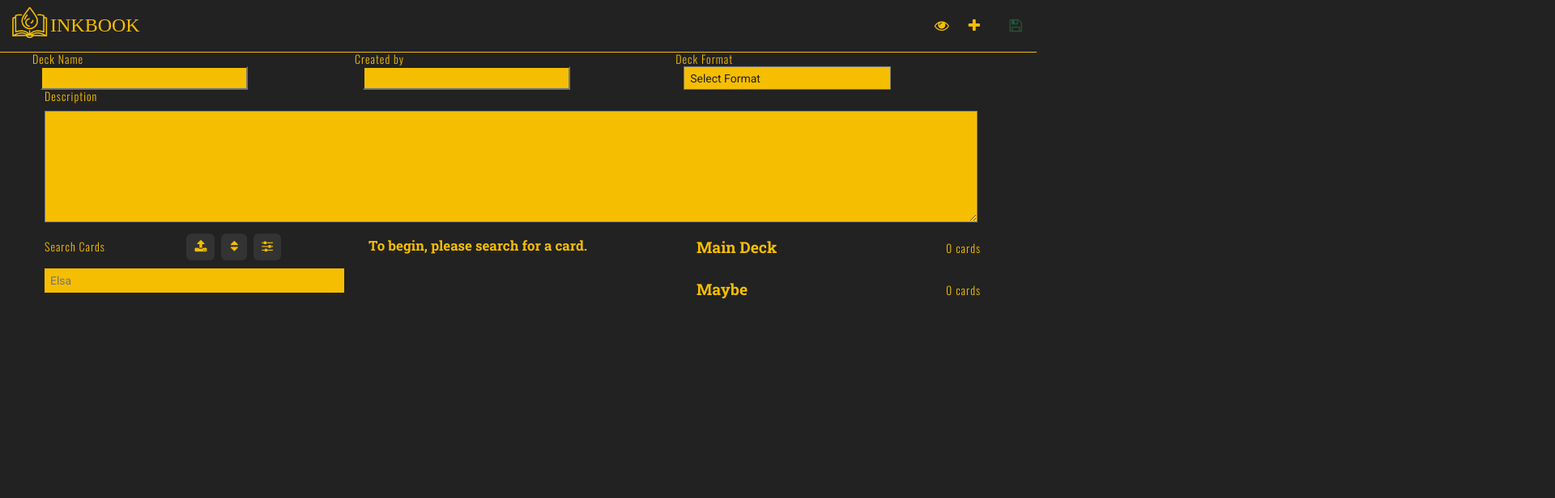
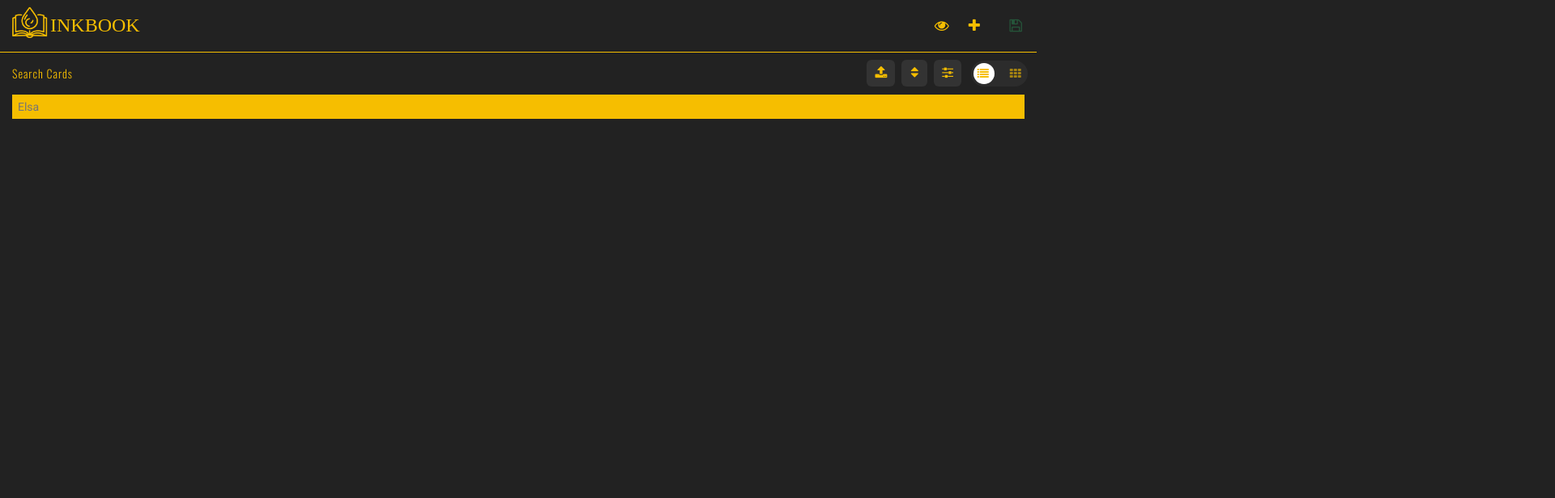
Before and after one commit to Lykae/inkbook, a React (Create React App) app: page /decks/new in a window 1280 px wide. Shown: the top 616 px of the page at 81% size, 1920 px wide, since content can reach past the window. Built offline with nearby package versions, Linux system fonts and the light colour scheme; a web font is replaced by a local one.

Commit message:
update to cardview, desktop version update

```diff
--- a/public/style/css/application.css
+++ b/public/style/css/application.css
@@ -164,6 +164,7 @@
   /*padding-left: 10px;*/
   /*padding-right: 10px;*/}
 
+/*
 @media (min-width: 768px) {
   .container {
     width: 750px; } }
@@ -173,15 +174,15 @@
 @media (min-width: 1200px) {
   .container {
     width: 1170px; } }
+
+    */
 .container-fluid {
   margin-right: auto;
   margin-left: auto;
   padding-left: 15px;
   padding-right: 15px; }
 
-.row {
-  margin-left: -15px;
-  margin-right: -15px; }
+.row {}
 
 .col, .col-xs-1, .col-sm-1, .col-md-1, .col-lg-1, .col-xs-2, .col-sm-2, .col-md-2, .col-lg-2, .col-xs-3, .col-sm-3, .col-md-3, .col-lg-3, .col-xs-4, .col-sm-4, .col-md-4, .col-lg-4, .col-xs-5, .col-sm-5, .col-md-5, .col-lg-5, .col-xs-6, .col-sm-6, .col-md-6, .col-lg-6, .col-xs-7, .col-sm-7, .col-md-7, .col-lg-7, .col-xs-8, .col-sm-8, .col-md-8, .col-lg-8, .col-xs-9, .col-sm-9, .col-md-9, .col-lg-9, .col-xs-10, .col-sm-10, .col-md-10, .col-lg-10, .col-xs-11, .col-sm-11, .col-md-11, .col-lg-11, .col-xs-12, .col-sm-12, .col-md-12, .col-lg-12 {
   position: relative;
@@ -345,6 +346,7 @@
 .col-xs-offset-0 {
   margin-left: 0%; }
 
+/*
 @media (min-width: 768px) {
   .col, .col-sm-1, .col-sm-2, .col-sm-3, .col-sm-4, .col-sm-5, .col-sm-6, .col-sm-7, .col-sm-8, .col-sm-9, .col-sm-10, .col-sm-11, .col-sm-12 {
     float: left; }
@@ -812,7 +814,8 @@
     margin-left: 8.33333333%; }
 
   .col-lg-offset-0 {
-    margin-left: 0%; } }
+    margin-left: 0%; } }´
+*/
 .clearfix,
 .clearfix:before,
 .clearfix:after,
@@ -1524,12 +1527,14 @@ footer {
       font-size: 2em; }
 
 .deck_inputs {
+  margin: 10px;
   display: -webkit-box;
   display: -ms-flexbox;
   display: flex;
-  -webkit-box-align: center;
-      -ms-flex-align: center;
-          align-items: center; }
+  flex-direction: column;
+  -webkit-box-align: start;
+      -ms-flex-align: start;
+          align-items: start; }
   .deck_inputs input, .deck_inputs select {
     width: 20vw }
   .deck_inputs:before {
@@ -1820,7 +1825,6 @@ footer {
     .deck_output_header span {
       font-family: "Roboto", sans-serif; }
   .deck_output_cards {
-    overflow-y: scroll;
     font-family: "Roboto", sans-serif;
     overflow-x: hidden; }
     .deck_output_cards div {
@@ -1870,6 +1874,7 @@ footer {
     margin-bottom: 10px; }
   .deck_bottom textarea {
     background-color: #F6BE00;
+    margin: 10px;
     color: #222;
     width: 90vw;
     padding: 5px;
--- a/src/components/card_view.js
+++ b/src/components/card_view.js
@@ -52,22 +52,26 @@ export default function CardViewer({
     };
 
     const goNext = () => {
+      const next = (currentIndex + 1) % cards.length;
+
       setAnimating(true);
       setOffset({ x: -400, y: 0 });
 
       setTimeout(() => {
-        setCurrentIndex((i) => (i + 1) % cards.length);
+        setCurrentIndex(next);
         setOffset({ x: 0, y: 0 });
         setAnimating(false);
       }, 200);
     };
 
     const goPrev = () => {
+      const prev = (currentIndex - 1 + cards.length) % cards.length;
+
       setAnimating(true);
       setOffset({ x: 400, y: 0 });
 
       setTimeout(() => {
-        setCurrentIndex((i) => (i - 1 + cards.length) % cards.length);
+        setCurrentIndex(prev);
         setOffset({ x: 0, y: 0 });
         setAnimating(false);
       }, 200);
@@ -123,7 +127,6 @@ export default function CardViewer({
 
           <div
             className="card-swipe-area"
-            key={currentIndex}
             onPointerDown={onPointerDown}
             onPointerMove={onPointerMove}
             onPointerUp={onPointerUp}
--- a/src/components/deck_detail.js
+++ b/src/components/deck_detail.js
@@ -19,10 +19,15 @@ export default function DeckDetail() {
 
   const deck = useSelector(state => state.decks.selectedDeck);
 
-  const [activeCard, setActiveCard] = useState({
-    image: './../../img/mtg-back.jpg',
-    name: 'Select a card'
+  const [viewerState, setViewerState] = useState({
+    cards: [],
+    index: 0
   });
+
+  //const [activeCard, setActiveCard] = useState({
+  //  image: './../../img/mtg-back.jpg',
+  //  name: 'Select a card'
+  //});
 
   useEffect(() => {
     dispatch(fetchDeck(id));
@@ -38,7 +43,6 @@ export default function DeckDetail() {
   }, []);
 
   const [viewerOpen, setViewerOpen] = useState(false);
-  const [currentIndex, setCurrentIndex] = useState(0);
 
   const cardList = useMemo(() => {
     return (deck?.cards || []).map((c) => ({
@@ -54,42 +58,52 @@ export default function DeckDetail() {
     return (deck?.maybeboard || []).map((c) => ({
       ...c,
       name: c.name || c.Name,
+      cost: c.cost ?? c.Cost,
       set_name: c.set_name || c.Set_Name,
       image: c.image || c.Image
     }));
   }, [deck?.maybeboard]);
 
-  //const handleCardClick = (card) => {
-  //  setActiveCard(card);
-  //};
+  const viewerCards = useMemo(() => {
+    const map = new Map();
 
-  const viewerCards = useMemo(() => {
-    const seen = new Set();
-
-    return cardList.filter((card) => {
+    for (const card of cardList) {
       const key = getCardKey(card);
 
-      if (seen.has(key)) return false;
-      seen.add(key);
-      return true;
-    });
+      if (!map.has(key)) {
+        map.set(key, { ...card, _key: key });
+      }
+    }
+
+    return Array.from(map.values());
   }, [cardList]);
 
-  const handleCardClick = (card) => {
-    const index = viewerCards.findIndex(
-      c =>
-        c.name === card.name &&
-        c.cost === card.cost &&
-        c.set_name === card.set_name
-    );
+  const maybeViewerCards = useMemo(() => {
+    const map = new Map();
 
-    setCurrentIndex(index >= 0 ? index : 0);
+    for (const card of maybeList) {
+      const key = getCardKey(card);
 
-    if (window.innerWidth < 768) {
-      setViewerOpen(true);
-    } else {
-      setActiveCard(card);
+      if (!map.has(key)) {
+        map.set(key, { ...card, _key: key });
+      }
     }
+
+    return Array.from(map.values());
+  }, [maybeList]);
+
+  const handleCardClick = (card, source = viewerCards) => {
+    const cardsSnapshot = [...source];
+    const key = getCardKey(card);
+
+    const index = cardsSnapshot.findIndex(c => getCardKey(c) === key);
+
+    setViewerState({
+      cards: cardsSnapshot,
+      index: index >= 0 ? index : 0
+    });
+
+    setViewerOpen(true);
   };
 
   const handleDeleteDeck = async () => {
@@ -127,7 +141,10 @@ export default function DeckDetail() {
 
   const handleCloseViewer = () => {
     setViewerOpen(false);
-    setCurrentIndex(0);
+    setViewerState({
+      cards: [],
+      index: 0
+    });
   };
 
   const handleExport = () => {
@@ -167,7 +184,7 @@ export default function DeckDetail() {
           <div
             key={getCardKey(card)}
             className="mobile_card_item"
-            onClick={() => handleCardClick(card)}
+            onClick={() => handleCardClick(card, viewerCards)}
           >
             <img src={card.image} alt={card.name} />
 
@@ -180,23 +197,39 @@ export default function DeckDetail() {
     );
   };
 
+  const getViewerSource = (type) => {
+    switch (type) {
+      case 'maybe':
+        return maybeViewerCards;
+      case 'main':
+      default:
+        return viewerCards;
+    }
+  };
+
   const renderList = (list, isMaybe = false) => {
-    const grouped = list.reduce((acc, card) => {
-      const key = getCardKey(card);
+    const grouped = Object.values(
+      list.reduce((acc, card) => {
+        const key = getCardKey(card);
 
-      if (!acc[key]) {
-        acc[key] = { card, count: 0 };
-      }
+        if (!acc[key]) {
+          acc[key] = {
+            card,
+            count: 0,
+            key
+          };
+        }
 
-      acc[key].count += 1;
-      return acc;
-    }, {});
+        acc[key].count++;
+        return acc;
+      }, {})
+    );
 
     return Object.values(grouped)
-      .sort((a, b) => a.card.name.localeCompare(b.card.name))
+      //.sort((a, b) => a.card.name.localeCompare(b.card.name))
       .map(({ card, count }) => (
         <div key={getCardKey(card)} className="deck_row"
-            onClick={() => handleCardClick(card)}>
+            onClick={() => handleCardClick(card, isMaybe === true ? maybeViewerCards : viewerCards)}>
 
           <div className="card_name">
             <strong className="card_title">
@@ -220,30 +253,30 @@ export default function DeckDetail() {
       ));
   };
 
-  const renderCardsColumn = () => (
-    <div className="deck_output">
-      <div className="deck_output_header">
-        <h5>Main Deck</h5>
-        <label>{cardList.length} cards</label>
-      </div>
-
-      <div className="deck_output_cards">
-        {renderList(cardList)}
-      </div>
-    </div>
-  );
-
-  const renderViewerColumn = () => (
-    <div className="deck_detail_active_card">
-      <AnimateOnChange
-        baseClassName="active-card"
-        animationClassName="active-card-animate"
-        animate={true}
-      >
-        <img src={activeCard.image} alt={activeCard.name} />
-      </AnimateOnChange>
-    </div>
-  );
+  //const renderCardsColumn = () => (
+  //  <div className="deck_output">
+  //    <div className="deck_output_header">
+  //      <h5>Main Deck</h5>
+  //      <label>{cardList.length} cards</label>
+  //    </div>
+//
+  //    <div className="deck_output_cards">
+  //      {renderList(cardList)}
+  //    </div>
+  //  </div>
+  //);
+//
+  //const renderViewerColumn = () => (
+  //  <div className="deck_detail_active_card">
+  //    <AnimateOnChange
+  //      baseClassName="active-card"
+  //      animationClassName="active-card-animate"
+  //      animate={true}
+  //    >
+  //      <img src={activeCard.image} alt={activeCard.name} />
+  //    </AnimateOnChange>
+  //  </div>
+  //);
 
   const renderStatsColumn = () => (
     <>
@@ -266,11 +299,11 @@ export default function DeckDetail() {
         {/* CONTENT GRID */}
         <div className="stats_grid">
 
-          <div>
+          <div className="piechart_container">
             <div className="stats_header">
               Colors
             </div>
-            <div>
+            <div className="piechart">
               <ColorChart deck={deck} />
             </div>
           </div>
@@ -318,7 +351,7 @@ export default function DeckDetail() {
             Delete deck
           </button>
 
-          <SampleHand deck={deck} />
+          <SampleHand deck={deck} handleCardClick={handleCardClick} />
         </div>
       </div>
     </>
@@ -343,23 +376,6 @@ export default function DeckDetail() {
 
   return (
     <div className="container deck_detail">
-    {!isMobile && (
-      <div className="row">
-        <div className="col-sm-4">{renderCardsColumn()}</div>
-        <div className="col-sm-5">{renderViewerColumn()}</div>
-        <div className="col-sm-3">
-          {renderStatsColumn()}
-          <div className="deck_detail_well">
-            <div className="deck_detail_well_header">Maybe</div>
-            <div className="deck_detail_well_body">
-              <span>Not implemented yet</span>
-            </div>
-          </div>
-        </div>
-      </div>
-    )}
-
-    {isMobile && (
       <div className="mobile_view_container">
 
         {view === 'cards' && (
@@ -387,7 +403,7 @@ export default function DeckDetail() {
             </div>
 
             <div className="deck_output_cards">
-              {renderList(maybeList)}
+              {renderList(maybeList, true)}
             </div>
           </div>
         )}
@@ -395,9 +411,7 @@ export default function DeckDetail() {
         {view === 'tools' && renderTools()}
 
       </div>
-    )}
 
-    {isMobile && (
       <div className="mobile_bottombar">
 
         <button onClick={() => setView('stats')} className="nav_btn">
@@ -421,13 +435,14 @@ export default function DeckDetail() {
         </button>
 
       </div>
-    )}
 
       <CardViewer
         open={viewerOpen}
-        cards={viewerCards}
-        currentIndex={currentIndex}
-        setCurrentIndex={setCurrentIndex}
+        cards={viewerState.cards}
+        currentIndex={viewerState.index}
+        setCurrentIndex={(i) =>
+          setViewerState(s => ({ ...s, index: i }))
+        }
         onClose={handleCloseViewer}
         showEditControls={false}
         getCount={getCount}
--- a/src/components/deck_new.js
+++ b/src/components/deck_new.js
@@ -316,9 +316,10 @@ export default function NewDeck() {
     setViewerCards(uniqueCards);
     setCurrentIndex(index >= 0 ? index : 0);
 
-    if (window.innerWidth < 768) {
+    //if (window.innerWidth < 768) {
+    //  setViewerOpen(true);
+    //}
     setViewerOpen(true);
-    }
   };
 
   const handleCloseViewer = () => {
@@ -472,140 +473,6 @@ export default function NewDeck() {
   return (
     <div className="container deck">
       {renderError()}
-
-      <div className="desktop_layout">
-
-        <div className="deck_inputs row">
-          <div className="deck_inputs_group">
-            <label>Deck Name</label>
-            <input
-              value={deckName}
-              onChange={(e) => markDirty(setDeckName)(e.target.value)}
-            />
-          </div>
-
-          <div className="deck_inputs_group">
-            <label>Created by</label>
-            <input
-              value={deckCreator}
-              onChange={(e) => markDirty(setDeckCreator)(e.target.value)}
-            />
-          </div>
-
-          <div className="deck_inputs_group">
-            <label>Deck Format</label>
-            <select
-              value={deckFormat}
-              onChange={(e) => markDirty(setDeckFormat)(e.target.value)}
-            >
-              <option value="">Select Format</option>
-              {getFormats().map(format => (
-                <option key={format} value={format}>
-                  {format}
-                </option>
-              ))}
-            </select>
-          </div>
-        </div>
-
-        <div className="deck_bottom">
-          <label>Description</label>
-          <textarea
-            value={deckDescription}
-            onChange={(e) => markDirty(setDeckDescription)(e.target.value)}
-          />
-        </div>
-
-        <div className="row">
-          <CardSearch
-            layout={layout}
-            setLayout={setLayout}
-            openViewer={openViewer}
-            getCount={getCount}
-            onIncrease={increaseCard}
-            onDecrease={decreaseCard}
-            page={page}
-            setPage={setPage}
-            setImportOpen={setImportOpen}
-            deckFormat={deckFormat}
-          />
-
-          <div className="col-sm-4 selected_card">
-
-            {!selectedCard && (
-              <h5>To begin, please search for a card.</h5>
-            )}
-
-            {selectedCard && (
-              <div>
-
-                <div className="selected_card_image">
-                  <img
-                    src={selectedCard.Image}
-                    alt={selectedCard.Name}
-                    onClick={() => openViewer([selectedCard], selectedCard)}
-                  />
-                </div>
-
-                <div className="selected_card_details">
-
-                  <div className="selected_card_details_head">
-                    <strong>{selectedCard.Name}</strong>
-                  </div>
-
-                  <div className="selected_card_buttons">
-
-                    <button onClick={() => decreaseCard(selectedCard)}>
-                      −
-                    </button>
-
-                    <span className="card-count">
-                      {getCount(selectedCard)}
-                    </span>
-
-                    <button onClick={() => increaseCard(selectedCard)}>
-                      +
-                    </button>
-
-                    <button onClick={() => addMaybeboard(selectedCard)}>
-                      +?
-                    </button>
-
-                  </div>
-
-                </div>
-              </div>
-            )}
-
-          </div>
-
-          <div className="col-sm-4 deck_output">
-            <div className="deck_output_header">
-              <h5>Main Deck</h5>
-              <label>{mainDeckArray.length} cards</label>
-            </div>
-
-            <div className="deck_output_cards">
-              {renderList(mainDeckArray, removeCard)}
-            </div>
-          </div>
-
-          <div className="col-sm-4 deck_output">
-            <div className="deck_output_header">
-              <h5>Maybe</h5>
-              <label>{maybeboardArray.length} cards</label>
-            </div>
-
-            <div className="deck_output_cards">
-              {renderList(maybeboardArray, removeMaybeboard)}
-            </div>
-          </div>
-
-        </div>
-
-      </div>
-
-      {isMobile && (
         <div className={`mobile_view_container ${animDir}`}>
 
           <AnimatePresence mode="wait">
@@ -735,14 +602,11 @@ export default function NewDeck() {
           </motion.div>
         </AnimatePresence>
         </div>
-      )}
 
       {/* ========================= */}
       {/* MOBILE BOTTOM NAV */}
       {/* ========================= */}
-      {isMobile && (
       <div className="mobile_bottombar">
-
         <button onClick={() => changeView('props')} className="nav_btn">
           <i className="fa fa-cog" />
         </button>
@@ -758,9 +622,7 @@ export default function NewDeck() {
         <button onClick={() => changeView('maybe')} className="nav_btn">
           <i className="fa fa-star-o" />
         </button>
-
       </div>
-      )}
 
       {importOpen && (
         <div className="importmodal_overlay" onClick={() => setImportOpen(false)}>
--- a/src/components/sample_hand.js
+++ b/src/components/sample_hand.js
@@ -1,7 +1,7 @@
 import React, { useMemo, useState, useEffect } from 'react';
 import AnimateOnChange from 'react-animate-on-change';
 
-export default function SampleHand({ deck }) {
+export default function SampleHand({ deck, handleCardClick }) {
 
   const [hand, setHand] = useState([]);
 
@@ -20,7 +20,13 @@ export default function SampleHand({ deck }) {
     const cards = deck?.cards || [];
 
     const shuffled = shuffle(cards);
-    const newHand = shuffled.slice(0, 7);
+    const newHand = shuffled.slice(0, 7).map(card => ({
+      ...card,
+      name: card.name || card.Name,
+      image: card.image || card.Image,
+      set_name: card.set_name || card.Set_Name,
+      cost: card.cost ?? card.Cost
+    }));
 
     setHand(newHand);
   };
@@ -38,14 +44,15 @@ export default function SampleHand({ deck }) {
       <div className="sample_hand">
         {hand.map((card, idx) => (
           <AnimateOnChange
-            key={`${card.Name}-${idx}`}
+            key={`${card.name}-${idx}`}
             baseClassName="hand-card"
             animationClassName="hand-card-animate"
             animate={true}
           >
             <img
-              alt={card.Name}
-              src={card.Image}
+              onClick={() => handleCardClick(card, hand)}
+              alt={card.name}
+              src={card.image}
             />
           </AnimateOnChange>
         ))}
--- a/src/index.css
+++ b/src/index.css
@@ -211,12 +211,14 @@ code {
   padding: 10px;
 }
 
+/*
 @media (min-width: 768px) {
   .mobile_topbar,
   .mobile_bottombar {
     display: none;
   }
 }
+  */
 
 @media (max-width: 768px) {
   .deck h2 {
@@ -475,6 +477,12 @@ code {
   padding: 8px;
 }
 
+@media (min-width: 1024px) {
+  .mobile_card_grid {
+    grid-template-columns: repeat(6, 1fr);
+  }
+}
+
 .mobile_card_item {
   position: relative;
   cursor: pointer;
@@ -608,7 +616,8 @@ code {
   align-items: center;
 
   width: 100%;
-  height: 30vh;
+  /*height: 30vh;*/
+  margin: 1em 0em 1em 0em;
 
   gap: 0;
   padding: 0 10px;
@@ -648,9 +657,9 @@ code {
 */
 
 .hand-card img {
-  width: 100%;
+  width: auto;
   height: auto;
-  max-height: 65vh;
+  max-height: 30vh;
 
   object-fit: contain;
   border-radius: 8px;
@@ -1210,3 +1219,60 @@ button {
   gap: 10px;
   justify-content: flex-end;
 }
+
+/* deck list filter */
+.filter {
+    display: flex;
+    flex-direction: column;
+}
+
+.filter label {
+    font-weight: 600;
+}
+
+.filter input,
+.filter select {
+    width: 100%;
+}
+
+/* deck new props */
+.deck_inputs_group,
+.deck_bottom {
+    display: flex;
+    flex-direction: column;
+}
+
+.deck_inputs_group label,
+.deck_bottom label {
+    font-weight: 600;
+}
+
+
+.deck_bottom textarea {
+    width: 70vw;
+    margin: 10px;
+}
+
+/* deck list label */
+h2 {
+  margin: 0.5em;
+}
+
+/* sample hand */
+.hand_container h2 {
+  margin: 0;
+}
+
+/* pie chart */
+
+@media (min-width: 1024px) {
+  .piechart {
+    max-width: 40vh;
+    display: flex;
+    justify-content: center;
+  }
+
+  .piechart_container {
+    justify-content: center;
+  }
+}
```
Lines whose indentation alone changed are shown as unchanged.
